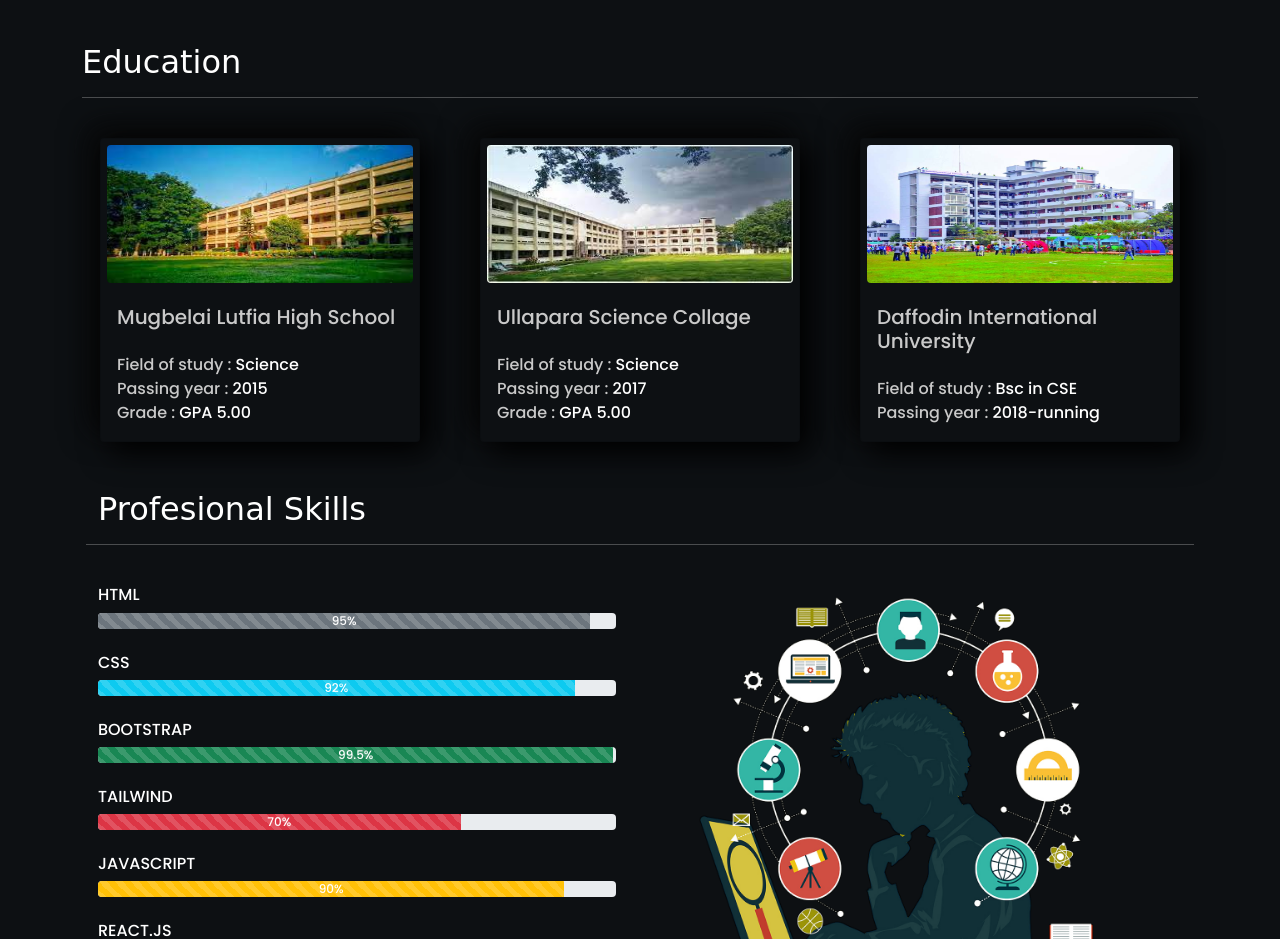
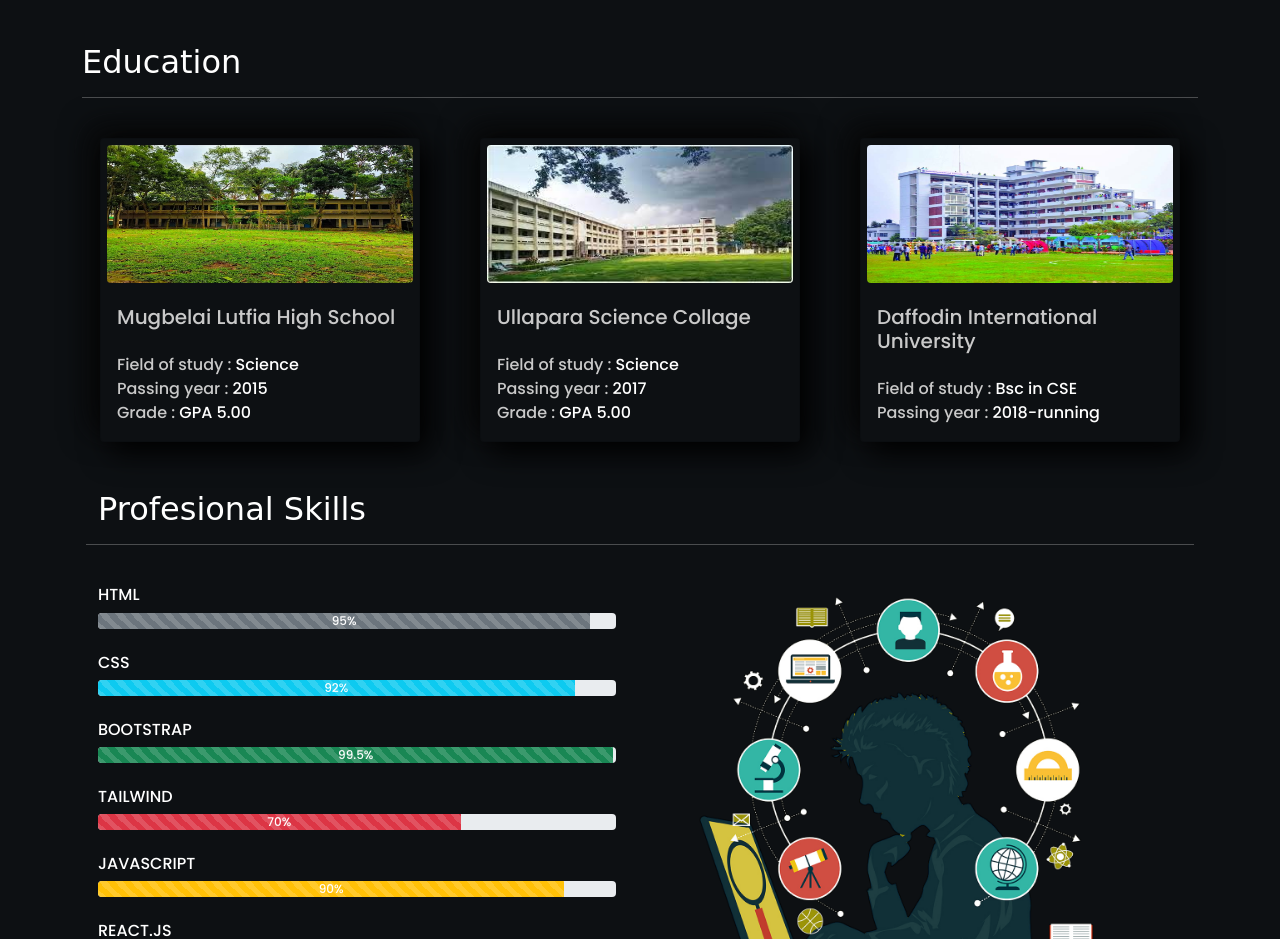
Before and after one commit to sayemhossain/shayemhossain, a plain HTML site: page index.html in a window 1280 px wide. Shown: the part 1380-2319 px from the top of the page. Drawn offline with nearby package versions, Linux system fonts and the light colour scheme; a web font is replaced by a local one.

Commit message:
school photo updated

```diff
--- a/index.html
+++ b/index.html
@@ -137,7 +137,7 @@
                         <div class="row">
                             <div class="col-lg-4 d-flex justify-content-center">
                                 <div class="card edu-card primary-color text-white my-4" style="width: 20rem;">
-                                    <img src="./img/school.jfif" class="card-img-top img-fluid edu-img" alt="...">
+                                    <img src="./img/school.jpg" class="card-img-top img-fluid edu-img" alt="...">
                                     <div class="card-body secondary-color">
                                         <h5 class="card-title">Mugbelai Lutfia High School</h5>
                                         <p class="mt-4 mb-0 py-0">Field of study : <span
```
Also changed, not shown: img/school.jpg (added).
